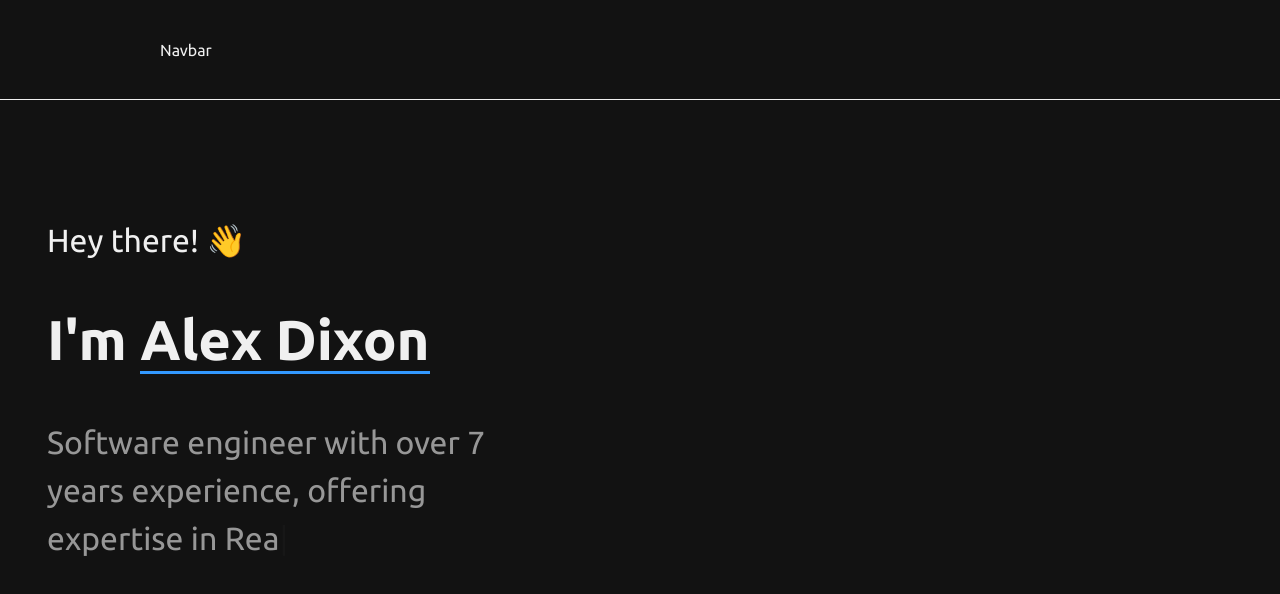
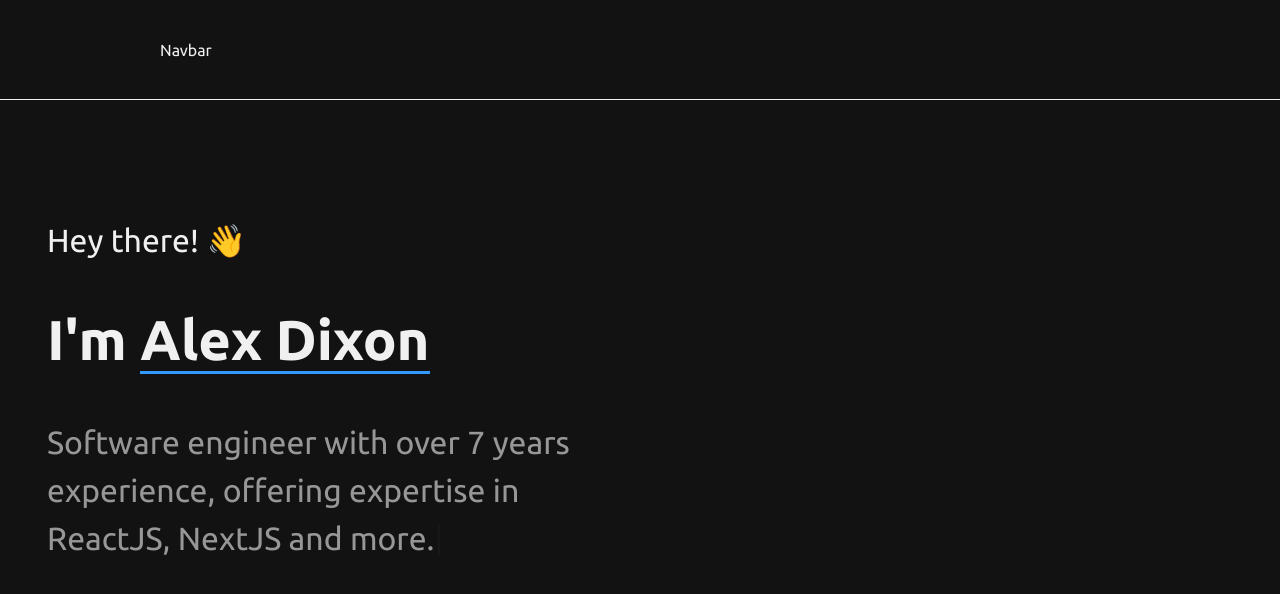
Before and after one commit to dixonormous23/alexdixon, a Next.js app: page / in a window 1280 px wide. Shown: the top 594 px of the page. Built offline with nearby package versions, Linux system fonts and the light colour scheme.

Commit message:
small cleanups

```diff
--- a/src/components/common/TypewriterText/index.tsx
+++ b/src/components/common/TypewriterText/index.tsx
@@ -7,9 +7,9 @@ interface TypewriterTextProps {
     delay?: number;
 }
 
-export const TypewriterText = ({ text, delay = 75 }: TypewriterTextProps): React.ReactElement => {
+export const TypewriterText = ({ text, delay = 50 }: TypewriterTextProps): React.ReactElement => {
     const [currentIndex, setCurrentIndex] = useState<number>(0);
-    const [textToRender, setTextToRender] = useState<string>('')
+    const [textToRender, setTextToRender] = useState<string>('');
 
     useEffect(() => {
         if (text === undefined) return;
@@ -21,7 +21,7 @@ export const TypewriterText = ({ text, delay = 75 }: TypewriterTextProps): React
             }
         }, delay);
 
-        return () => clearInterval(textInterval)
+        return () => clearInterval(textInterval);
     }, [currentIndex, text, delay, textToRender]);
 
     return <StyledTypewriterText>{textToRender}<small>|</small></StyledTypewriterText>;
--- a/src/components/common/TypewriterText/styles.ts
+++ b/src/components/common/TypewriterText/styles.ts
@@ -7,7 +7,7 @@ const blinkAnimation = keyframes`
 
 export const StyledTypewriterText = styled.span`
     opacity: 0.6;
-    max-width: 40%;
+    max-width: 50%;
     min-height: 200px;
     line-height: 3rem;
 
```
